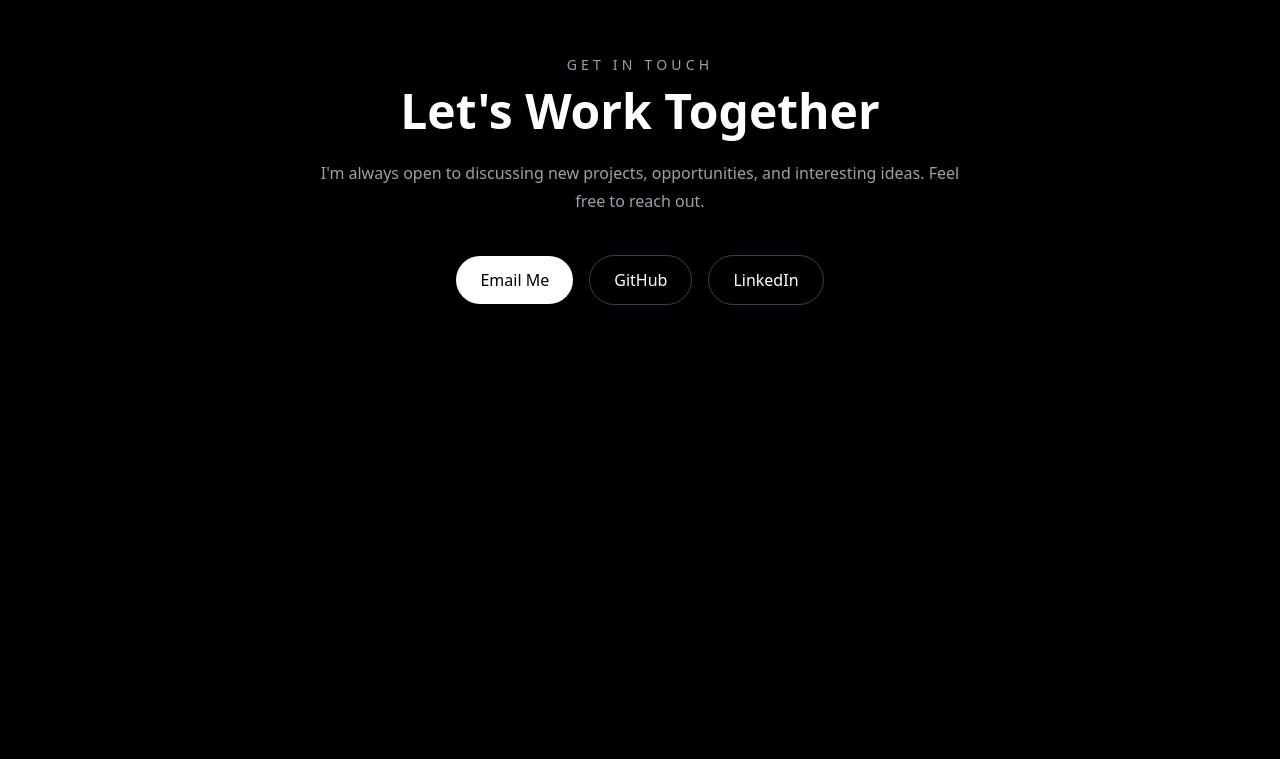
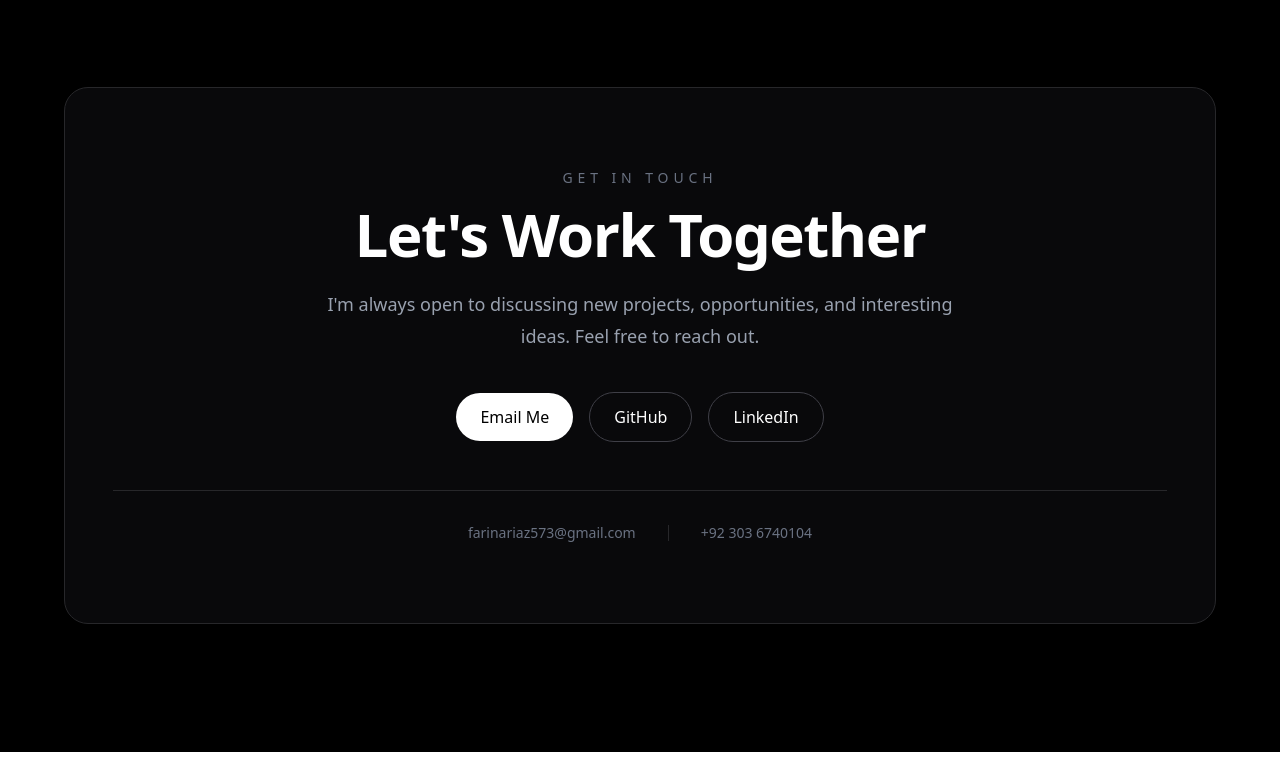
Before and after one commit to farina-riaz-fari/Portfolio, a Next.js app: page / in a window 1280 px wide. Shown: the part 5401-6160 px from the top of the page. Built offline with nearby package versions, Linux system fonts and the light colour scheme.

Commit message:
Redesign contact section

```diff
--- a/components/Contact/index.tsx
+++ b/components/Contact/index.tsx
@@ -2,26 +2,27 @@ const Contact = () => {
   return (
     <section
       id="contact"
-      className="min-h-screen bg-black px-6 py-24 text-white"
+      className="bg-black px-6 py-24 text-white md:px-10 md:py-32"
     >
-      <div className="mx-auto max-w-4xl text-center">
-        <p className="mb-3 text-sm uppercase tracking-[0.3em] text-gray-400">
+      <div className="mx-auto max-w-6xl">
+        <div className="rounded-3xl border border-zinc-800 bg-zinc-950 px-6 py-16 text-center md:px-12 md:py-20">
+          <p className="mb-4 text-sm font-medium uppercase tracking-[0.35em] text-gray-500">
             Get In Touch
           </p>
 
-        <h2 className="mb-6 text-4xl font-bold md:text-5xl">
-          Let's Work Together
+          <h2 className="text-4xl font-bold tracking-tight md:text-6xl">
+            Let&apos;s Work Together
           </h2>
 
-        <p className="mx-auto mb-10 max-w-2xl leading-7 text-gray-400">
-          I'm always open to discussing new projects, opportunities, and
-          interesting ideas. Feel free to reach out.
+          <p className="mx-auto mt-6 max-w-2xl text-lg leading-8 text-gray-400">
+            I&apos;m always open to discussing new projects, opportunities,
+            and interesting ideas. Feel free to reach out.
           </p>
 
-        <div className="flex flex-col items-center justify-center gap-4 sm:flex-row">
+          <div className="mt-10 flex flex-col items-center justify-center gap-4 sm:flex-row">
             <a
-            href="mailto:your-email@example.com"
-            className="rounded-full bg-white px-6 py-3 font-medium text-black transition hover:bg-gray-200"
+              href="mailto:farinariaz573@gmail.com"
+              className="rounded-full bg-white px-6 py-3 font-medium text-black transition duration-300 hover:bg-gray-200"
             >
               Email Me
             </a>
@@ -30,7 +31,7 @@ const Contact = () => {
               href="https://github.com/farina-riaz-fari"
               target="_blank"
               rel="noopener noreferrer"
-            className="rounded-full border border-gray-700 px-6 py-3 font-medium transition hover:bg-white hover:text-black"
+              className="rounded-full border border-zinc-700 px-6 py-3 font-medium text-white transition duration-300 hover:border-zinc-500 hover:bg-white hover:text-black"
             >
               GitHub
             </a>
@@ -39,10 +40,31 @@ const Contact = () => {
               href="https://www.linkedin.com/in/farina-riaz-867066240/"
               target="_blank"
               rel="noopener noreferrer"
-            className="rounded-full border border-gray-700 px-6 py-3 font-medium transition hover:bg-white hover:text-black"
+              className="rounded-full border border-zinc-700 px-6 py-3 font-medium text-white transition duration-300 hover:border-zinc-500 hover:bg-white hover:text-black"
             >
               LinkedIn
             </a>
+          </div>
+
+          <div className="mt-12 border-t border-zinc-800 pt-8">
+            <div className="flex flex-col items-center justify-center gap-3 text-sm sm:flex-row sm:gap-8">
+              <a
+                href="mailto:farinariaz573@gmail.com"
+                className="text-gray-500 transition duration-300 hover:text-white"
+              >
+                farinariaz573@gmail.com
+              </a>
+
+              <span className="hidden h-4 w-px bg-zinc-800 sm:block" />
+
+              <a
+                href="tel:+923036740104"
+                className="text-gray-500 transition duration-300 hover:text-white"
+              >
+                +92 303 6740104
+              </a>
+            </div>
+          </div>
         </div>
       </div>
     </section>
```
Lines whose indentation alone changed are shown as unchanged.
